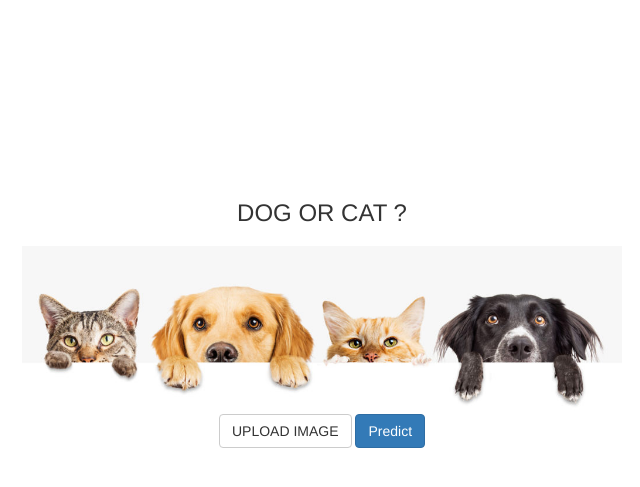
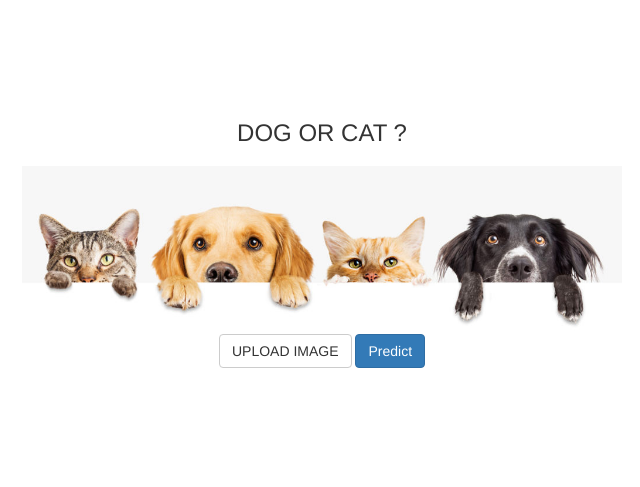
Before and after one commit to kayveen/DogorCat, a Flask app: page / in a window 1280 px wide. Shown: the top 487 px of the page, without its empty margins (318-958 px from the left). Run offline with Flask 2, Linux system fonts and the light colour scheme; some libraries are stand-ins or nearby versions.

Commit message:
Add ReadMe

```diff
--- a/templates/index.html
+++ b/templates/index.html
@@ -43,10 +43,10 @@
 </style>
 
 <body>
-<div class="container" style="margin: auto;width;50%; text-align: center; margin-top: 100px;  text-transform: uppercase">
+<div class="container" style="margin: auto;width;40%; text-align: center; margin-top: 70px;  text-transform: uppercase">
 
 
-  <h3 style="margin: auto;width: 80%; text-align: center; margin-top: 100px;  text-transform: uppercase">Dog or Cat ?</h3>
+  <h3 style="margin: auto;width: 80%; text-align: center; margin-top: 50px;  text-transform: uppercase">Dog or Cat ?</h3>
 
    <div style="text-align: center; margin-top: 20px">
        <img style="max-width: 600px" src="{{ url_for('static', filename='img/cat_dog.jpg') }}"/>
```
Also changed, not shown: README.md (added).
